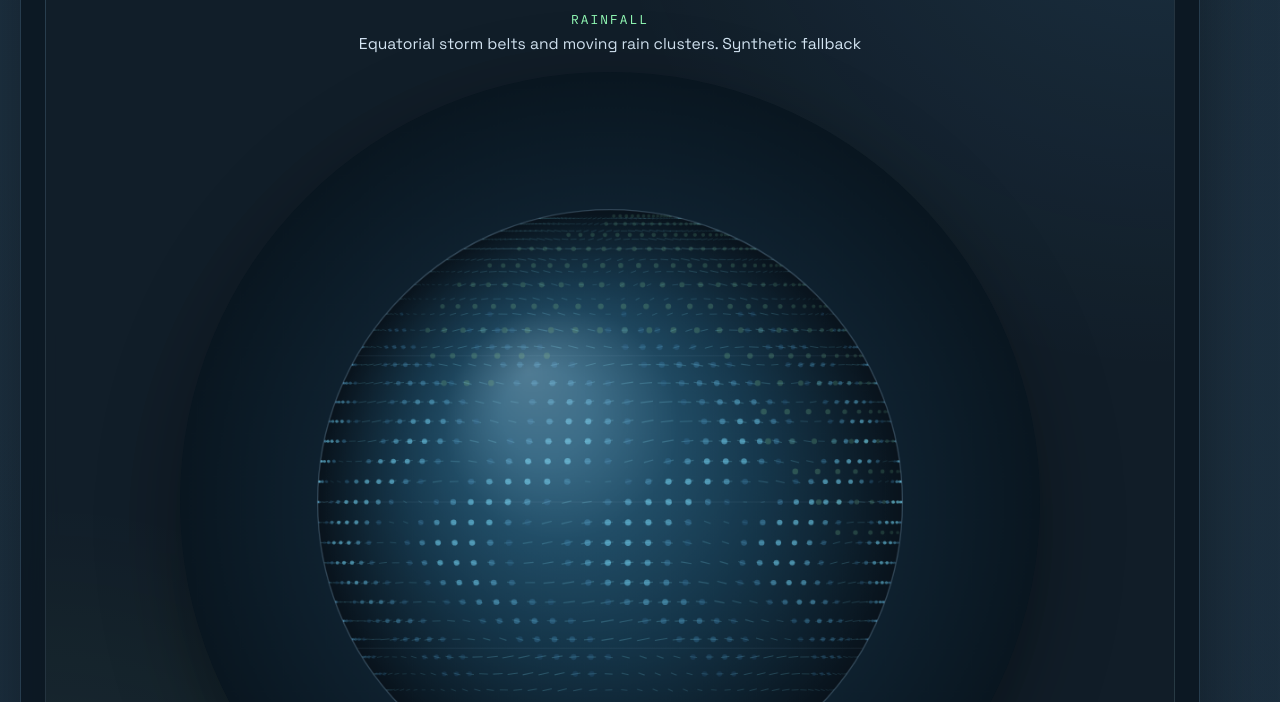
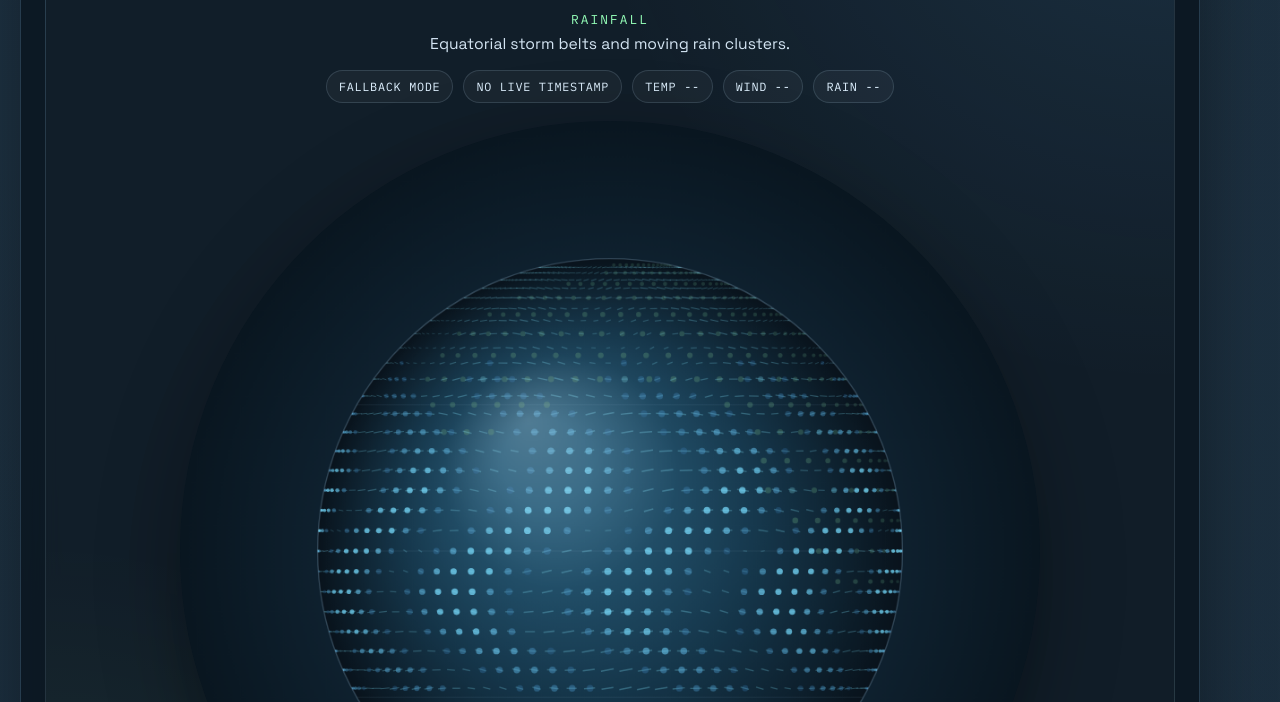
Before and after one commit to ancientpagoda-rgb/world-brief, a plain HTML site: page index.html in a window 1280 px wide. Shown: the part 478-1180 px from the top of the page. Drawn offline with Linux system fonts and the light colour scheme; no server answers; animation ran at ten frames a second.

Commit message:
Surface live weather metadata

```diff
--- a/app.js
+++ b/app.js
@@ -114,6 +114,11 @@ function getWeatherLayerNodes() {
     canvas: document.querySelector("#weather-orb-canvas"),
     name: document.querySelector("#weather-layer-name"),
     detail: document.querySelector("#weather-layer-detail"),
+    source: document.querySelector("#weather-hud-source"),
+    updated: document.querySelector("#weather-hud-updated"),
+    temp: document.querySelector("#weather-hud-temp"),
+    wind: document.querySelector("#weather-hud-wind"),
+    rain: document.querySelector("#weather-hud-rain"),
   };
 }
 
@@ -316,6 +321,29 @@ function getLiveWeatherPoint(latDeg, lonDeg) {
   return weatherOrbState.weatherGrid.get(getGridKey(lat, lon)) || null;
 }
 
+function getWeatherSummary() {
+  if (!weatherOrbState.weatherGrid.size) return null;
+
+  let tempTotal = 0;
+  let windTotal = 0;
+  let maxRain = 0;
+  let count = 0;
+
+  weatherOrbState.weatherGrid.forEach((point) => {
+    if (typeof point.temperature === "number") tempTotal += point.temperature;
+    if (typeof point.windSpeed === "number") windTotal += point.windSpeed;
+    if (typeof point.precipitation === "number") maxRain = Math.max(maxRain, point.precipitation);
+    count += 1;
+  });
+
+  if (!count) return null;
+  return {
+    averageTemp: tempTotal / count,
+    averageWind: windTotal / count,
+    maxRain,
+  };
+}
+
 function drawLayerField(ctx, layerKey, alpha, rotation, radius, centerX, centerY, timeMs) {
   if (alpha <= 0) return;
 
@@ -330,30 +358,30 @@ function drawLayerField(ctx, layerKey, alpha, rotation, radius, centerX, centerY
 
       if (layerKey === "temperature") {
         const value = sampleTemperature(lat, lon, timeMs);
-        ctx.fillStyle = rgba(getTemperatureColor(value), alpha * (0.12 + value * 0.48));
+        ctx.fillStyle = rgba(getTemperatureColor(value), alpha * (0.22 + value * 0.62));
         ctx.beginPath();
         ctx.arc(x, y, size, 0, Math.PI * 2);
         ctx.fill();
       } else if (layerKey === "rainfall") {
         const value = sampleRainfall(lat, lon, timeMs);
         if (value < 0.16) continue;
-        ctx.fillStyle = rgba(getRainColor(value), alpha * (0.08 + value * 0.5));
+        ctx.fillStyle = rgba(getRainColor(value), alpha * (0.18 + value * 0.62));
         ctx.beginPath();
-        ctx.arc(x, y, size * 1.1, 0, Math.PI * 2);
+        ctx.arc(x, y, size * 1.25, 0, Math.PI * 2);
         ctx.fill();
       } else if (layerKey === "clouds") {
         const value = sampleClouds(lat, lon, timeMs);
         if (value < 0.2) continue;
-        ctx.fillStyle = rgba(getCloudColor(value), alpha * (0.08 + value * 0.38));
+        ctx.fillStyle = rgba(getCloudColor(value), alpha * (0.16 + value * 0.48));
         ctx.beginPath();
-        ctx.arc(x, y, size * 0.95, 0, Math.PI * 2);
+        ctx.arc(x, y, size * 1.15, 0, Math.PI * 2);
         ctx.fill();
       } else if (layerKey === "wind") {
         const flow = sampleWind(lat, lon, timeMs);
         const dx = flow.zonal * size * 4.4;
         const dy = -flow.meridional * size * 3.3;
-        ctx.strokeStyle = rgba([131, 231, 255], alpha * (0.16 + flow.speed * 0.28));
-        ctx.lineWidth = lerp(0.45, 1.25, point.z);
+        ctx.strokeStyle = rgba([131, 231, 255], alpha * (0.24 + flow.speed * 0.34));
+        ctx.lineWidth = lerp(0.65, 1.6, point.z);
         ctx.beginPath();
         ctx.moveTo(x - dx * 0.45, y - dy * 0.45);
         ctx.lineTo(x + dx * 0.55, y + dy * 0.55);
@@ -521,10 +549,28 @@ function drawWeatherOrbFrame(ctx, canvas, timeMs) {
   if (meta.name) meta.name.textContent = transition > 0.68 ? nextLayer.name : currentLayer.name;
   if (meta.detail) {
     const activeLayer = transition > 0.68 ? nextLayer : currentLayer;
-    const sourceLine = weatherOrbState.weatherTimestamp
-      ? `${weatherOrbState.weatherSource} · ${weatherOrbState.weatherTimestamp} UTC`
-      : weatherOrbState.weatherSource;
-    meta.detail.textContent = `${activeLayer.detail} ${sourceLine}`;
+    meta.detail.textContent = activeLayer.detail;
+  }
+
+  const summary = getWeatherSummary();
+  if (meta.source) {
+    meta.source.textContent = weatherOrbState.weatherGrid.size
+      ? "Live Data · Open-Meteo"
+      : "Fallback Mode";
+  }
+  if (meta.updated) {
+    meta.updated.textContent = weatherOrbState.weatherTimestamp
+      ? `Updated ${weatherOrbState.weatherTimestamp} UTC`
+      : "No live timestamp";
+  }
+  if (summary && meta.temp) {
+    meta.temp.textContent = `Avg Temp ${summary.averageTemp.toFixed(1)}C`;
+  }
+  if (summary && meta.wind) {
+    meta.wind.textContent = `Avg Wind ${summary.averageWind.toFixed(1)}m/s`;
+  }
+  if (summary && meta.rain) {
+    meta.rain.textContent = `Peak Rain ${summary.maxRain.toFixed(1)}mm`;
   }
 }
 
--- a/index.html
+++ b/index.html
@@ -43,6 +43,13 @@
                 <span id="weather-layer-detail" class="weather-layer-detail"
                   >Jet stream bands and trade-wind motion.</span
                 >
+                <div class="weather-hud" aria-label="Live weather metadata">
+                  <span id="weather-hud-source" class="weather-hud-chip">Loading source</span>
+                  <span id="weather-hud-updated" class="weather-hud-chip">Waiting for update</span>
+                  <span id="weather-hud-temp" class="weather-hud-chip">Temp --</span>
+                  <span id="weather-hud-wind" class="weather-hud-chip">Wind --</span>
+                  <span id="weather-hud-rain" class="weather-hud-chip">Rain --</span>
+                </div>
               </div>
             </div>
             <div class="weather-orb-stage">
--- a/styles.css
+++ b/styles.css
@@ -150,6 +150,28 @@ body {
   font-size: 0.98rem;
 }
 
+.weather-hud {
+  display: flex;
+  flex-wrap: wrap;
+  gap: 10px;
+  justify-content: center;
+  margin-top: 10px;
+}
+
+.weather-hud-chip {
+  display: inline-flex;
+  align-items: center;
+  padding: 8px 12px;
+  border-radius: 999px;
+  border: 1px solid rgba(140, 168, 186, 0.22);
+  background: rgba(255, 255, 255, 0.04);
+  color: #dff1ff;
+  font-family: "IBM Plex Mono", monospace;
+  font-size: 0.74rem;
+  letter-spacing: 0.06em;
+  text-transform: uppercase;
+}
+
 .weather-orb-stage {
   display: flex;
   align-items: center;
```
